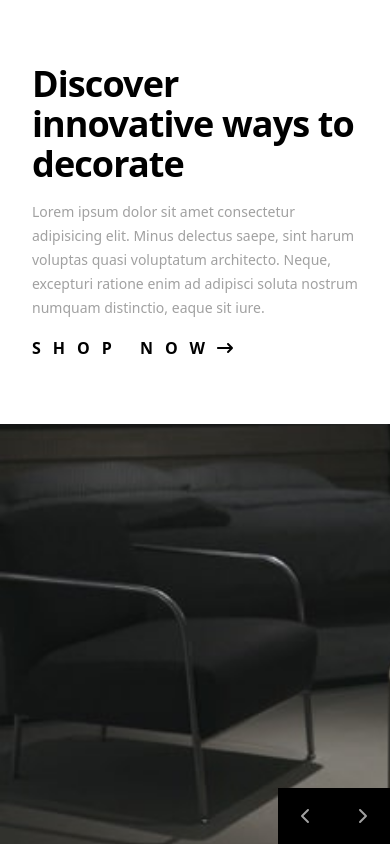
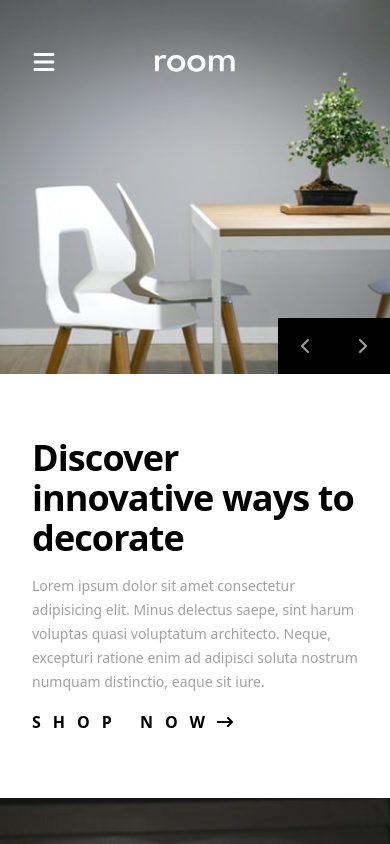
Before and after one commit to MMahdi151/room-homepage, a React (Vite) app: page / in a window 390 px wide. Shown: the top 844 px of the page. Built offline with nearby package versions, Linux system fonts and the light colour scheme.

Commit message:
hero responsive designed

```diff
--- a/src/components/hero.jsx
+++ b/src/components/hero.jsx
@@ -9,10 +9,15 @@ export default function Hero() {
   return (
     <section>
       <div className="w-screen grid grid-cols-1 md:grid-cols-[6fr_4fr]">
+        <div className="relative">
           <div className="flex h-full">
             <img
               src="/images/desktop-image-hero-1.jpg"
               className="hidden md:block object-cover w-full"
+            />
+            <img
+              src="/images/mobile-image-hero-1.jpg"
+              className="block md:hidden w-full"
             />
           </div>
           <div className="h-14 w-28 sm:h-24 sm:w-44 absolute bottom-0 right-0 flex md:translate-x-full">
@@ -22,6 +27,7 @@ export default function Hero() {
             <button className="slide-btn">
               <FontAwesomeIcon icon={faChevronRight} />
             </button>
+          </div>
         </div>
         <div className="max-sm:py-16 px-8 py-32 lg:px-20 lg:py-36 flex flex-col gap-4 lg:gap-6">
           <h1 className="font-bold text-4xl lg:text-5xl tracking-tight">
```
Lines whose indentation alone changed are shown as unchanged.
